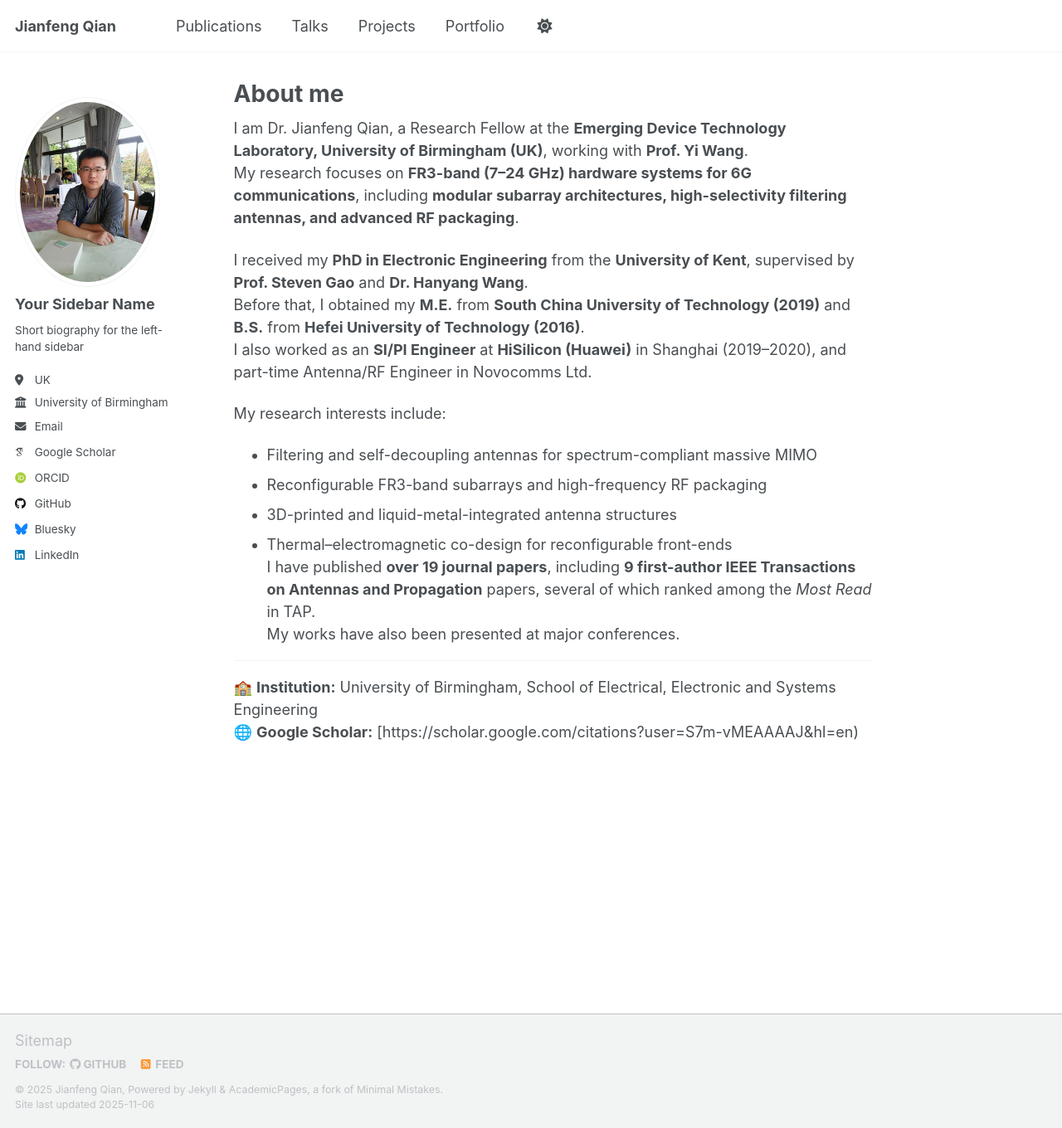
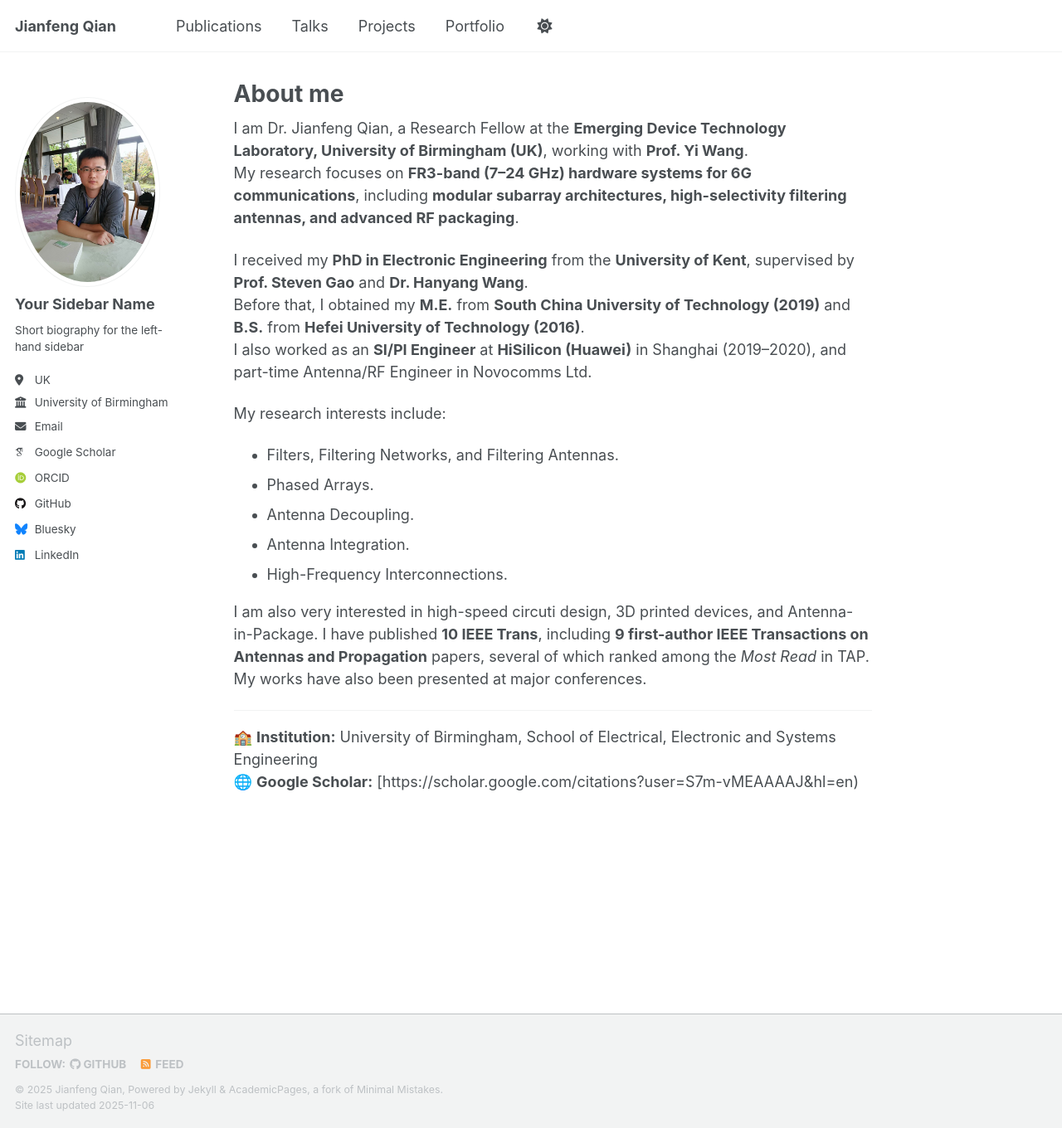
Before and after one commit to eejfqian/eejfqian.github.io, a Jekyll site: the page built from _pages/about.md, in a window 1280 px wide and 1360 px high. Shown: the whole window at 83% size. Built offline with Jekyll 4.4.1, drawn with Linux system fonts in a browser that asks for light colours; some web fonts are replaced; a script that is not in the unit is left out.

Commit message:
Update about.md

```diff
--- a/_pages/about.md
+++ b/_pages/about.md
@@ -15,11 +15,13 @@ Before that, I obtained my **M.E.** from **South China University of Technology
 I also worked as an **SI/PI Engineer** at **HiSilicon (Huawei)** in Shanghai (2019–2020), and part-time Antenna/RF Engineer in Novocomms Ltd.
 
 My research interests include:
-- Filtering and self-decoupling antennas for spectrum-compliant massive MIMO
-- Reconfigurable FR3-band subarrays and high-frequency RF packaging
-- 3D-printed and liquid-metal-integrated antenna structures
-- Thermal–electromagnetic co-design for reconfigurable front-ends
-I have published **over 19 journal papers**, including **9 first-author IEEE Transactions on Antennas and Propagation** papers, several of which ranked among the *Most Read* in TAP.
+- Filters, Filtering Networks, and Filtering Antennas.
+- Phased Arrays.
+- Antenna Decoupling.
+- Antenna Integration.
+- High-Frequency Interconnections.
+
+I am also very interested in high-speed circuti design, 3D printed devices, and Antenna-in-Package. I have published **10 IEEE Trans**, including **9 first-author IEEE Transactions on Antennas and Propagation** papers, several of which ranked among the *Most Read* in TAP.
 My works have also been presented at major conferences.
 
 ---
```
